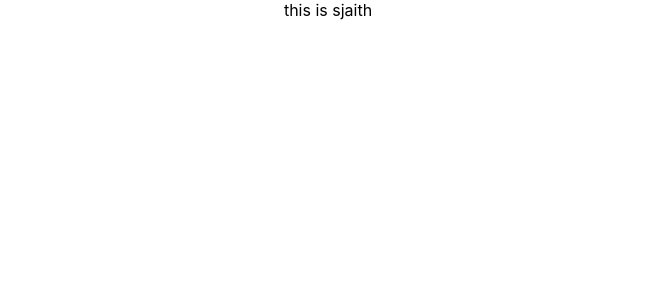
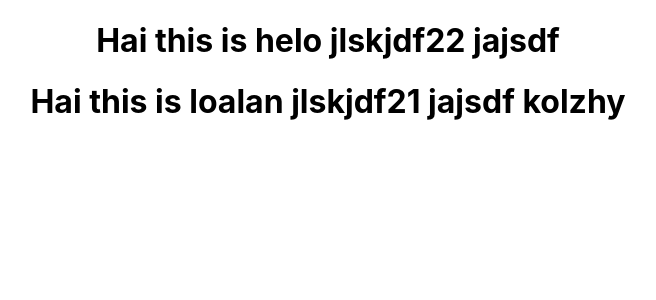
Before and after one commit to sajith-1992/react-, a React (Create React App) app: page / in a window 1280 px wide. Shown: the top 300 px of the page, without its empty margins (312-968 px from the left). Built offline with nearby package versions, Linux system fonts and the light colour scheme.

Commit message:
personList

```diff
--- a/src/App.js
+++ b/src/App.js
@@ -12,13 +12,18 @@
 import Parentcomp from './components/Parentcomp'
 
 import Statements from './components/IfElse';
+import Map from './components/Map'
+
+import Person from './components/Person'
 
 
 
 function App() {
   return (
     <div className="App">
-        <Statements/>
+     <Person></Person>
+      {/* <Map/> */}
+      {/* <Statements/> */}
       {/* <Parentcomp/> */}
 
       {/* <Counter/>
--- /dev/null
+++ b/src/components/Map.js
@@ -0,0 +1,17 @@
+import React from 'react'
+
+function Map() {
+    const name =['saji','abi','hello']
+    const nameList =   name.map((name)=><h2>{name}</h2>)
+  return (
+
+    <div>
+     {
+        nameList
+     }
+
+    </div>
+  )
+}
+
+export default Map
--- /dev/null
+++ b/src/components/Person.js
@@ -0,0 +1,16 @@
+import React from 'react'
+import Personchild from './Personchild'
+
+function Person() {
+const persons= [
+    {name:"helo",age:22, palce:"thrissur"},{name:"loalan",age:21,place:"kolzhy"}
+ ]
+const personList=  persons.map(person=><Personchild key={person.age} person={person}></Personchild>)
+
+
+  return (
+    <div>{personList}</div>
+  )
+}
+
+export default Person
--- /dev/null
+++ b/src/components/Personchild.js
@@ -0,0 +1,12 @@
+import React from 'react'
+
+function Personchild({person}) {
+  return (
+    <div>
+        <h1>Hai this is {person.name} jlskjdf{person.age} jajsdf {person.place}</h1>
+
+        </div>
+  )
+}
+
+export default Personchild
```
Lines whose indentation alone changed are shown as unchanged.
